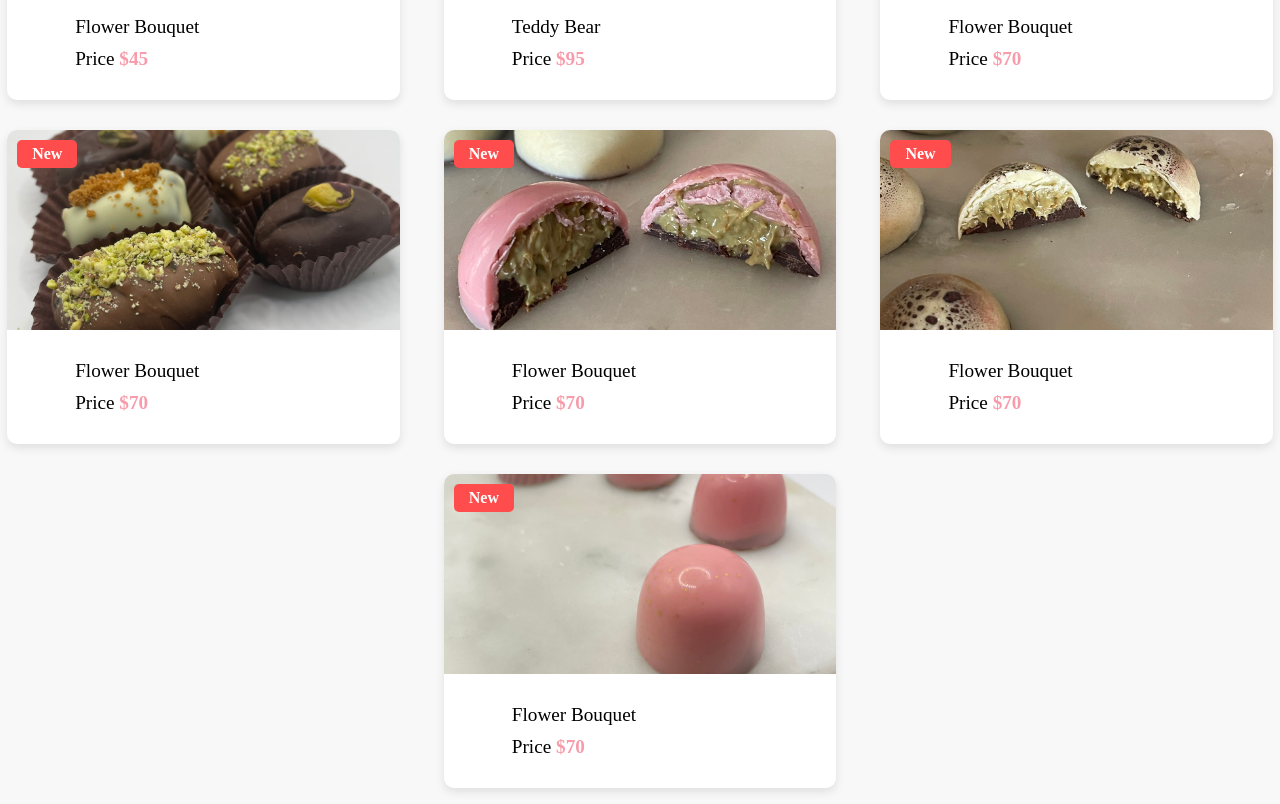
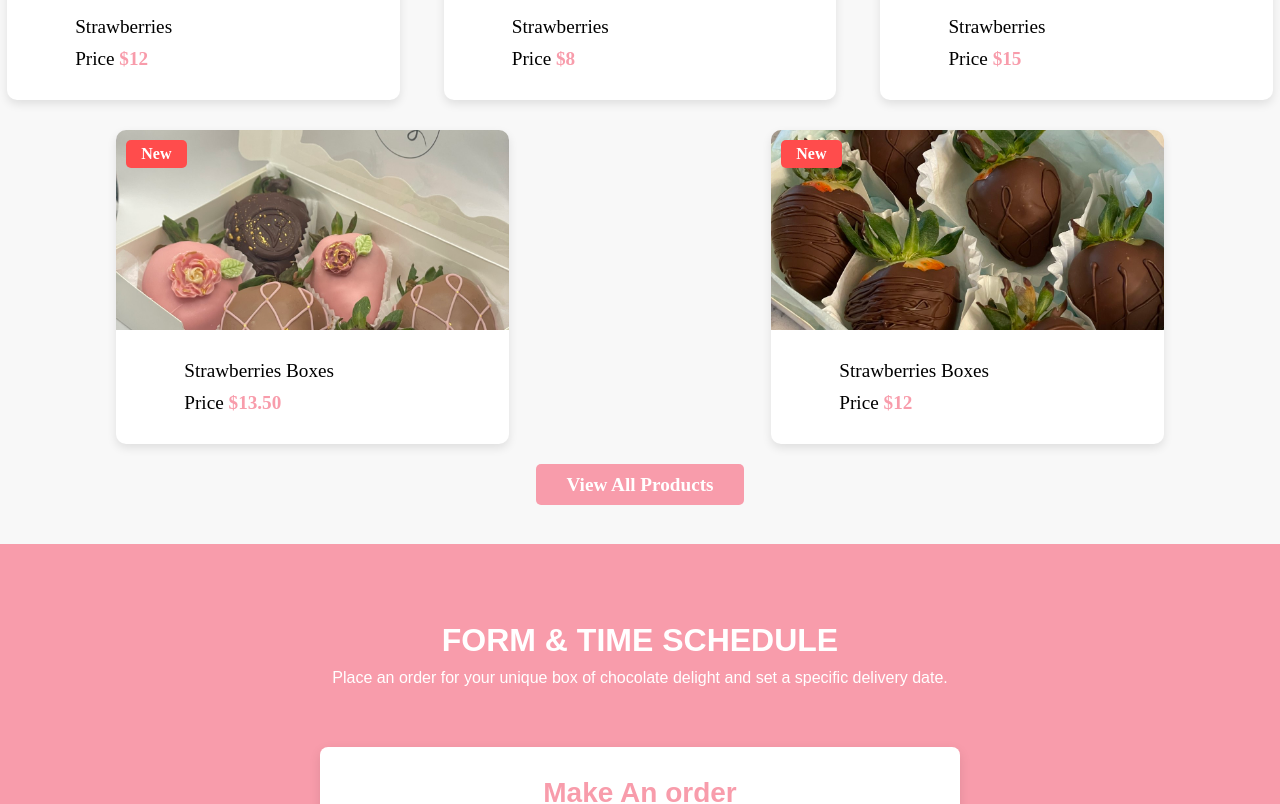
Before and after one commit to denis-hristov/SoftUni-ReactJS-Project, a React (Vite) app in the folder client/: page / in a window 1280 px wide. Shown: the part 2760-3564 px from the top of the page. Built offline with nearby package versions, Linux system fonts and the light colour scheme.

Commit message:
Fixed text

```diff
--- a/client/src/Components/Products.jsx
+++ b/client/src/Components/Products.jsx
@@ -1,6 +1,6 @@
 import Navigation from "./Parts/Navigation";
 import Order from "./Sections/Order/Order";
-import AllProductSection from "./Sections/AllProducts/AllProducts";
+import AllProductSection from "./Sections/ProductSection/AllProducts/AllProducts";
 import baner from "/photos/Strawberries/Boxes/banerProducts.jpg";
 export default function Products() {
     return(
--- a/client/src/Components/Sections/GiftSection/GiftSection.jsx
+++ b/client/src/Components/Sections/GiftSection/GiftSection.jsx
@@ -18,16 +18,13 @@ export default function GiftSection() {
                         loved ones
                     </h2>
                     <p>
-                        Omnis ex nam laudantium odit illum harum, excepturi accusamus
-                        at corrupti, velit blanditiis unde perspiciatis, vitae minus
-                        culpa? Beatae at aut consequuntur porro adipisci aliquam
-                        eaque iste ducimus expedita accusantium?
+                    Looking for the perfect way to surprise your loved one? Our Chocolate-Covered Strawberry Bouquet is the ultimate gift that combines romance, elegance and irresistible taste. Make your special moments even sweeter! Order now and deliver a delightful surprise straight to their heart.
                     </p>
                     <div className="btn-box">
                       <a href="#" className="btn1">
                         Buy Now
                       </a>
-                      <a href="#" className="btn2">
+                      <a href="/products" className="btn2">
                         See More
                       </a>
                     </div>
--- a/client/src/Components/Sections/Order/Order.jsx
+++ b/client/src/Components/Sections/Order/Order.jsx
@@ -29,7 +29,7 @@ export default function Order() {
       <div className="order-info">
           <h2 className="info-title">FORM & TIME SCHEDULE</h2>
           <p className="info-desc">
-            At solmen li esser necessi uniform grammatica, pronunciation
+          Place an order for your unique box of chocolate delight and set a specific delivery date.
           </p>
       </div>
           <div className="order">
--- a/client/src/Components/Sections/AllProducts/InfoAllProducts.js
+++ b/client/src/Components/Sections/ProductSection/AllProducts/InfoAllProducts.js
@@ -1,248 +1,248 @@
 const products = [
     {
       id: 1,
-      name: 'Ring',
-      price: '$200',
+      name: 'Strawberries',
+      price: '$10',
       image: '/photos/Strawberries/Types/Type1.jpg',
     },
     {
       id: 2,
-      name: 'Watch',
-      price: '$300',
+      name: 'Strawberries',
+      price: '$13.50',
       image: '/photos/Strawberries/Types/Type2.jpg',
     },
     {
       id: 3,
-      name: 'Teddy Bear',
-      price: '$110',
+      name: 'Strawberries',
+      price: '$14',
       image: '/photos/Strawberries/Types/Type3.jpg',
     },
     {
       id: 4,
-      name: 'Flower Bouquet',
-      price: '$45',
+      name: 'Strawberries',
+      price: '$12',
       image: '/photos/Strawberries/Types/Type4.jpg',
     },
     {
       id: 5,
-      name: 'Teddy Bear',
-      price: '$95',
+      name: 'Strawberries',
+      price: '$8',
       image: '/photos/Strawberries/Types/Type5.jpg',
     },
     {
       id: 6,
-      name: 'Flower Bouquet',
-      price: '$70',
+      name: 'Strawberries',
+      price: '$15',
       image: '/photos/Strawberries/Types/Type6.jpg',
     },
     {
         id: 7,
-        name: 'Flower Bouquet',
-        price: '$70',
+        name: 'Strawberries Boxes',
+        price: '$13.50',
         image: '/photos/Strawberries/Boxes/Box1.jpg',
       },
       {
         id: 8,
-        name: 'Flower Bouquet',
-        price: '$70',
+        name: 'Strawberries Boxes',
+        price: '$12',
         image: '/photos/Strawberries/Boxes/Box2.jpg',
       },
       {
         id: 9,
-        name: 'Flower Bouquet',
-        price: '$70',
+        name: 'Strawberries Boxes',
+        price: '$12',
         image: '/photos/Strawberries/Boxes/Box3.jpg',
       },
       {
         id: 10,
-        name: 'Flower Bouquet',
-        price: '$70',
+        name: 'Strawberries Boxes',
+        price: '$12',
         image: '/photos/Strawberries/Boxes/Box4.jpg',
       },
       {
         id: 11,
-        name: 'Flower Bouquet',
-        price: '$70',
+        name: 'Strawberries Boxes',
+        price: '$12',
         image: '/photos/Strawberries/Boxes/Box5.jpg',
       },
       {
         id: 12,
-        name: 'Flower Bouquet',
-        price: '$70',
+        name: 'Strawberries Boxes',
+        price: '$14',
         image: '/photos/Strawberries/Boxes/Box6.jpg',
       },
       {
         id: 13,
-        name: 'Flower Bouquet',
-        price: '$70',
+        name: 'Strawberries Boxes',
+        price: '$24',
         image: '/photos/Strawberries/Boxes/Box7.jpg',
       },
       {
         id: 14,
-        name: 'Flower Bouquet',
-        price: '$70',
+        name: 'Strawberries Boxes',
+        price: '$12',
         image: '/photos/Strawberries/Boxes/Box8.jpg',
       },
       {
         id: 15,
-        name: 'Flower Bouquet',
-        price: '$70',
+        name: 'Strawberries Boxes',
+        price: '$16',
         image: '/photos/Strawberries/Boxes/Box9.jpg',
       },
       {
         id: 16,
-        name: 'Flower Bouquet',
-        price: '$70',
+        name: 'Strawberries Boxes',
+        price: '$16',
         image: '/photos/Strawberries/Boxes/Box10.jpg',
       },
       {
         id: 17,
-        name: 'Flower Bouquet',
-        price: '$70',
+        name: 'Strawberries Boxes',
+        price: '$22',
         image: '/photos/Strawberries/Boxes/Box11.jpg',
       },
       {
         id: 18,
-        name: 'Flower Bouquet',
-        price: '$70',
+        name: 'Strawberries Boxes',
+        price: '$26',
         image: '/photos/Strawberries/Boxes/Box12.jpg',
       },
       {
         id: 19,
-        name: 'Flower Bouquet',
-        price: '$70',
+        name: 'Strawberries Boxes',
+        price: '$24.50',
         image: '/photos/Strawberries/Boxes/Box13.jpg',
       },
       {
         id: 20,
-        name: 'Flower Bouquet',
-        price: '$70',
+        name: 'Strawberries Boxes',
+        price: '$15',
         image: '/photos/Strawberries/Boxes/Box14.jpg',
       },
       {
         id: 21,
-        name: 'Flower Bouquet',
-        price: '$70',
+        name: 'Strawberries Boxes',
+        price: '$18',
         image: '/photos/Strawberries/Boxes/Box15.jpg',
       },
       {
         id: 22,
-        name: 'Flower Bouquet',
-        price: '$70',
+        name: 'Strawberries Boxes',
+        price: '$28',
         image: '/photos/Strawberries/Boxes/Box16.jpg',
       },
       {
         id: 23,
-        name: 'Flower Bouquet',
-        price: '$70',
+        name: 'Strawberries Boxes',
+        price: '$30',
         image: '/photos/Strawberries/Boxes/Box17.jpg',
       },
       {
         id: 24,
-        name: 'Flower Bouquet',
-        price: '$70',
+        name: 'Strawberries Boxes',
+        price: '$36',
         image: '/photos/Strawberries/Boxes/Box18.jpg',
       },
       {
         id: 25,
-        name: 'Flower Bouquet',
-        price: '$70',
+        name: 'Strawberries Boxes',
+        price: '$34',
         image: '/photos/Strawberries/Boxes/Box19.jpg',
       },
       {
         id: 26,
-        name: 'Flower Bouquet',
-        price: '$70',
+        name: 'Strawberries Boxes',
+        price: '$30',
         image: '/photos/Strawberries/Boxes/Box20.jpg',
       },
       {
         id: 27,
-        name: 'Flower Bouquet',
-        price: '$70',
+        name: 'Strawberries Boxes',
+        price: '$28',
         image: '/photos/Strawberries/Boxes/Box21.jpg',
       },
       {
         id: 28,
-        name: 'Flower Bouquet',
-        price: '$70',
+        name: 'Strawberries Boxes',
+        price: '$48',
         image: '/photos/Strawberries/Boxes/Box22.jpg',
       },
       {
         id: 29,
-        name: 'Flower Bouquet',
+        name: 'Strawberries Bouquet',
         price: '$70',
         image: '/photos/Strawberries/Bouquet/Bouquet1.jpg',
       },
       {
         id: 30,
-        name: 'Flower Bouquet',
-        price: '$70',
+        name: 'Eclairs',
+        price: '$5',
         image: '/photos/Eclairs/Eclairs1.jpg',
       },
       {
         id: 31,
-        name: 'Flower Bouquet',
-        price: '$70',
+        name: 'Chocolates',
+        price: '$12',
         image: '/photos/Chocolates/Chocolate1.jpg',
       },
       {
         id: 32,
-        name: 'Flower Bouquet',
-        price: '$70',
+        name: 'Chocolates',
+        price: '$10',
         image: '/photos/Chocolates/Chocolate2.jpg',
       },
       {
         id: 33,
-        name: 'Flower Bouquet',
-        price: '$70',
+        name: 'Chocolates',
+        price: '$8',
         image: '/photos/Chocolates/Chocolate3.jpg',
       },
       {
         id: 34,
-        name: 'Flower Bouquet',
-        price: '$70',
+        name: 'Chocolates',
+        price: '$18',
         image: '/photos/Chocolates/Chocolate4.jpg',
       },
       {
         id: 35,
-        name: 'Flower Bouquet',
-        price: '$70',
+        name: 'Chocolates',
+        price: '$18',
         image: '/photos/Chocolates/Chocolate5.jpg',
       },
       {
         id: 36,
-        name: 'Flower Bouquet',
-        price: '$70',
+        name: 'Candy',
+        price: '$30',
         image: '/photos/Candy/Candy1.jpg',
       },
       {
         id: 37,
-        name: 'Flower Bouquet',
-        price: '$70',
+        name: 'Candy',
+        price: '$36',
         image: '/photos/Candy/Candy2.jpg',
       },
       {
         id: 38,
-        name: 'Flower Bouquet',
-        price: '$70',
+        name: 'Candy',
+        price: '$25',
         image: '/photos/Candy/Candy3.jpg',
       },
       {
         id: 39,
-        name: 'Flower Bouquet',
-        price: '$70',
+        name: 'Candy',
+        price: '$36',
         image: '/photos/Candy/Candy4.jpg',
       },
       {
         id: 40,
-        name: 'Flower Bouquet',
-        price: '$70',
+        name: 'Candy',
+        price: '$32',
         image: '/photos/Candy/Candy5.jpg',
       },
       {
         id: 41,
-        name: 'Flower Bouquet',
-        price: '$70',
+        name: 'Candy',
+        price: '$36',
         image: '/photos/Candy/Candy6.jpg',
       },
   ];
--- a/client/src/Components/Sections/ProductSection/InfoProducts.js
+++ /dev/null
@@ -1,64 +0,0 @@
-const products = [
-    {
-      id: 1,
-      name: 'Ring',
-      price: '$200',
-      image: '/photos/Strawberries/Types/Type1.jpg',
-    },
-    {
-      id: 2,
-      name: 'Watch',
-      price: '$300',
-      image: '/photos/Strawberries/Types/Type2.jpg',
-    },
-    {
-      id: 3,
-      name: 'Teddy Bear',
-      price: '$110',
-      image: '/photos/Strawberries/Types/Type3.jpg',
-    },
-    {
-      id: 4,
-      name: 'Flower Bouquet',
-      price: '$45',
-      image: '/photos/Strawberries/Types/Type4.jpg',
-    },
-    {
-      id: 5,
-      name: 'Teddy Bear',
-      price: '$95',
-      image: '/photos/Strawberries/Types/Type5.jpg',
-    },
-    {
-      id: 6,
-      name: 'Flower Bouquet',
-      price: '$70',
-      image: '/photos/Strawberries/Types/Type6.jpg',
-    },
-    {
-      id: 7,
-      name: 'Flower Bouquet',
-      price: '$70',
-      image: '/photos/Candy/Type1.jpg',
-    },
-    {
-      id: 8,
-      name: 'Flower Bouquet',
-      price: '$70',
-      image: '/photos/Candy/Type2.jpg',
-    },
-    {
-      id: 9,
-      name: 'Flower Bouquet',
-      price: '$70',
-      image: '/photos/Candy/Type3.jpg',
-    },
-    {
-      id: 10,
-      name: 'Flower Bouquet',
-      price: '$70',
-      image: '/photos/Candy/Type4.jpg',
-    },
-  ];
-
-export default products;
--- a/client/src/Components/Sections/ProductSection/ProductSection.jsx
+++ b/client/src/Components/Sections/ProductSection/ProductSection.jsx
@@ -1,5 +1,5 @@
 import React from 'react';
-import products from './InfoProducts';
+import products from './AllProducts/InfoAllProducts';
 import { Link } from 'react-router-dom';
 
 export default function ProductSection() {
@@ -9,7 +9,7 @@ export default function ProductSection() {
           <h2>Latest Products</h2>
         </div>
         <div className="map">
-          {products.map((product) => (
+          {products.slice(0, 8).map((product) => (
             <div key={product.id} className="product">
               <div className="box">
                 <Link to="#">
```
Also changed, not shown: client/src/Components/Sections/ProductSection/AllProducts/AllProducts.jsx (renamed from client/src/Components/Sections/AllProducts/AllProducts.jsx).
